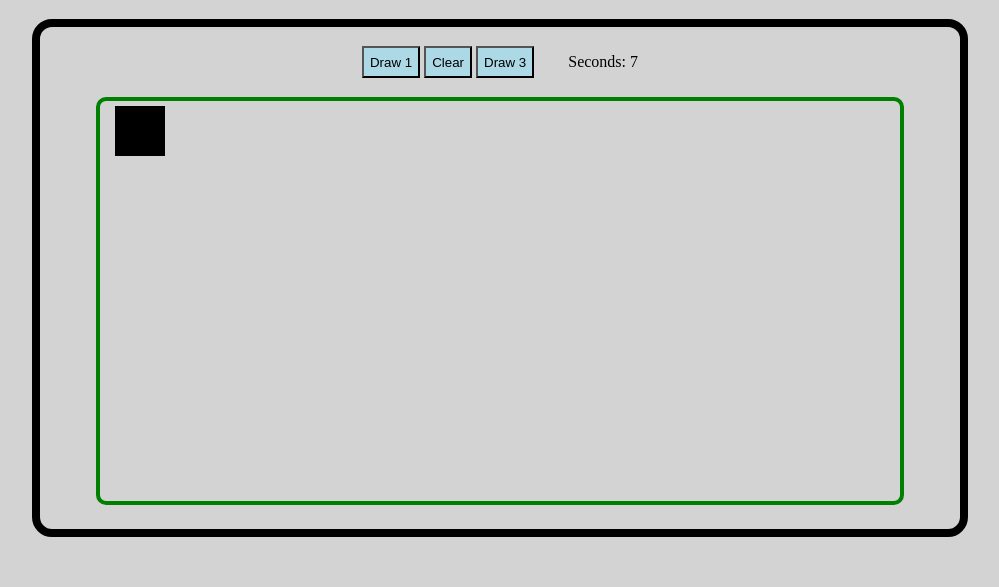
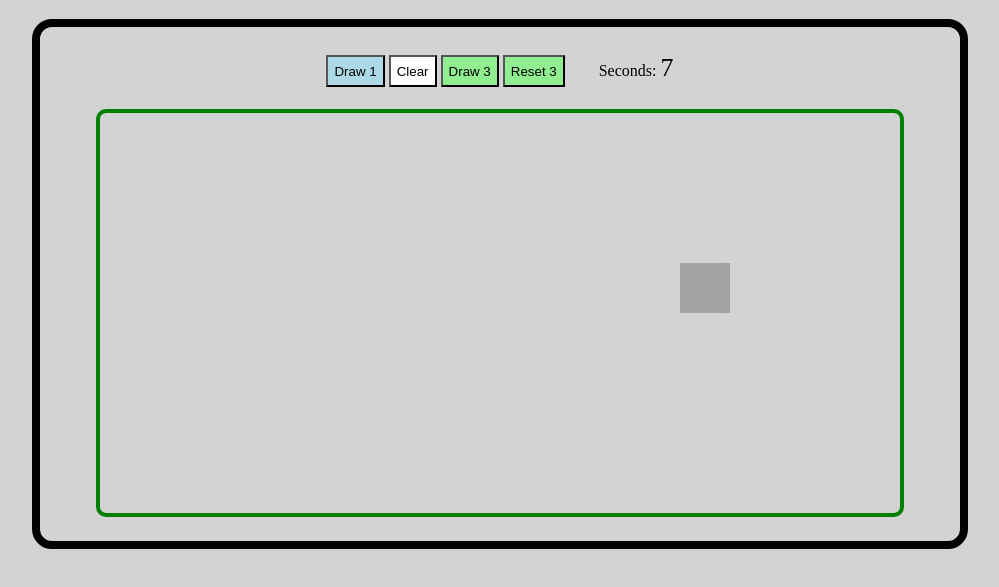
Before and after one commit to Umitosan/sorting-canvas, a plain HTML site: page index.html in a window 1280 px wide. Both pictures are taken after a click on the button "Draw 3". Shown: the part 61-648 px from the top of the page, without its empty margins (140-1139 px from the left). Drawn offline with nearby package versions, Linux system fonts and the light colour scheme.

Commit message:
add box move, color changes

```diff
--- a/app.js
+++ b/app.js
@@ -1,14 +1,23 @@
 
+// see this for html names colors
+// https://www.w3schools.com/colors/colors_shades.asp
 
-var fBlack = 'rgba(0, 0, 0, 1)'
+var fBlack = 'rgba(0, 0, 0, 1)';
+var fdarkGrey = 'rgba(50, 50, 50, 1)';
+var flightGreyTrans = 'rgba(50, 50, 50, 0.3)';
+var flightGreySolid = 'rgb(211,211,211)';
+var fWhite = 'rgba(250, 250, 250, 1)';
 var fRed = 'rgba(200, 0, 0, 0.5)';
 var fGreen = 'rgba(0, 200, 0, 0.5)';
 var fBlue = 'rgba(0, 0, 200, 0.5)';
 
+var canvasWidth = 800;
+
 var x1 = 10;
 var y1 = 10;
-var x3 = 5;
-var y3 = 5;
+var x3 = 20;
+var y3 = 150;
+var xVel3 = 10;
 var boxWidth = 50;
 var boxHeight = 50;
 
@@ -20,7 +29,7 @@ function draw1() {
 
     var ctx = canvas.getContext('2d');
 
-    for (var i = 0; i < 10 ;i++) {
+    for (var i = 0; i < 35 ;i++) {
       // alternate between color boxes
       if ( ((i % 2) === 0) && ((i % 3) !== 0) ) {
         ctx.fillStyle = fBlue;
@@ -30,7 +39,7 @@ function draw1() {
         ctx.fillStyle = fRed;
       }
       // fillRect(x, y, width, height)
-      ctx.fillRect(x1+(i*20), y1+(i*20), boxWidth, boxHeight);
+      ctx.fillRect(x1+(i*20), y1+(i*10), boxWidth, boxHeight);
     } // end for
   } // end if
 } // end draw
@@ -38,11 +47,19 @@ function draw1() {
 function draw3() {
   var canvas = document.getElementById('canvas');
   if (canvas.getContext) {
-    if (x3 < 500) {
-      x3 += 10;
+    var ctx = canvas.getContext('2d');
+    // clear old box
+    ctx.fillStyle = flightGreySolid;
+    ctx.fillRect(x3, y3, boxWidth, boxHeight);
+    // change velocity if needed
+    if (x3+10+boxWidth > canvasWidth) {
+      xVel3 = -10;
+    } else if (x3-10 < 0) {
+      xVel3 = 10;
     }
-    var ctx = canvas.getContext('2d');
-    ctx.fillStyle = fBlack;
+    // move box
+    x3 += xVel3;
+    ctx.fillStyle = flightGreyTrans;
     ctx.fillRect(x3, y3, boxWidth, boxHeight);
   }
 }
@@ -75,8 +92,12 @@ $(document).ready(function() {
   });
 
   $('.btn3').click(function() {
-    // draw3init();
-    setInterval(draw3(), 200);
+    setInterval(draw3, 50);
+  });
+
+  $('.btn4').click(function() {
+    x3 = 50;
+    y3 = 150;
   });
 
 });
--- a/index.html
+++ b/index.html
@@ -19,6 +19,7 @@
           <button class="btn1" type="button">Draw 1</button>
           <button class="btn2" type="button">Clear</button>
           <button class="btn3" type="button">Draw 3</button>
+          <button class="btn4" type="button">Reset 3</button>
           <p>Seconds: <span id='clock'>0</span></p>
         </div>
         <canvas id="canvas" width="800" height="400"></canvas>
--- a/styles.css
+++ b/styles.css
@@ -35,6 +35,10 @@
   margin-left: 30px;
 }
 
+#clock {
+  font-size: 26px;
+}
+
 
 .canvas-container {
   width: 900px;
@@ -59,7 +63,15 @@
   text-align: block;
 }
 
-.btn1, .btn2, .btn3 {
-  background-color: lightblue;
+.btn1, .btn2, .btn3, .btn4 {
   height: 32px;
 }
+.btn1 {
+  background-color: lightblue;
+}
+.btn2 {
+  background-color: white;
+}
+.btn3, .btn4 {
+  background-color: lightgreen;
+}
```
